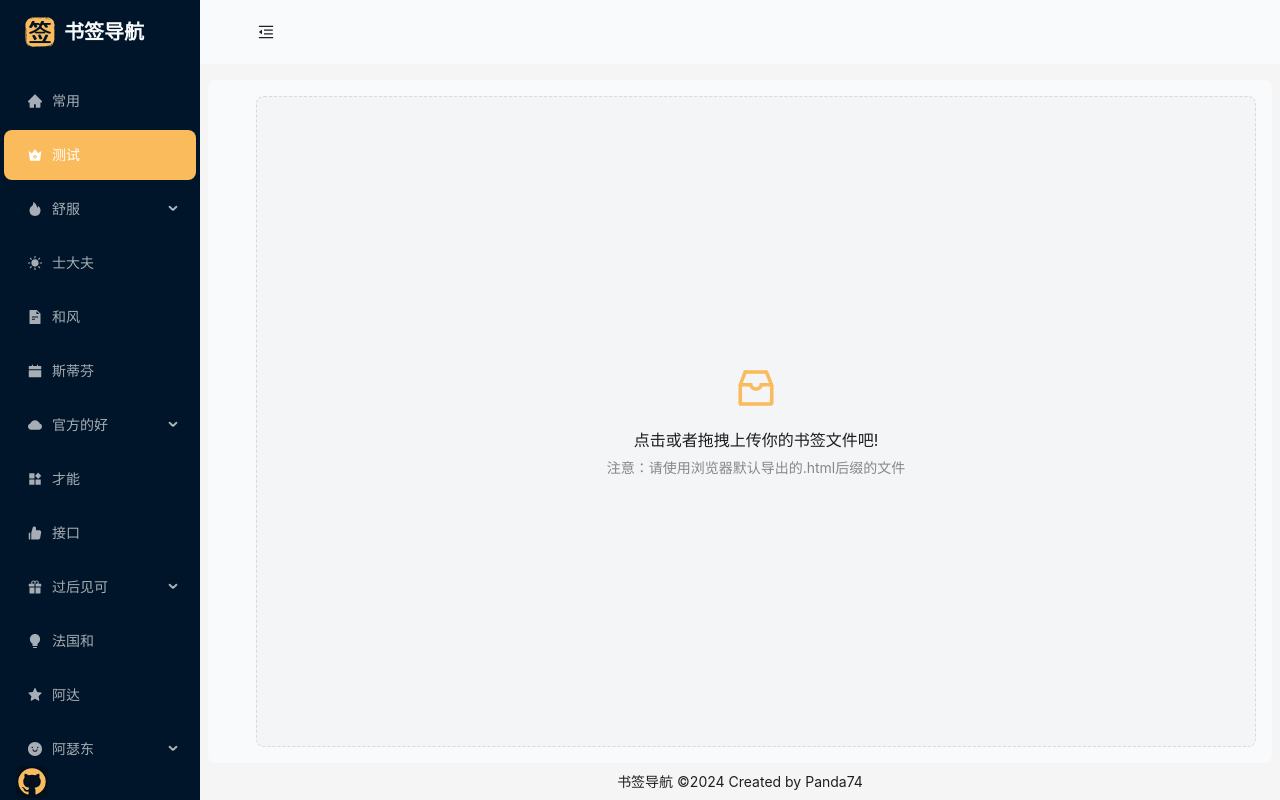
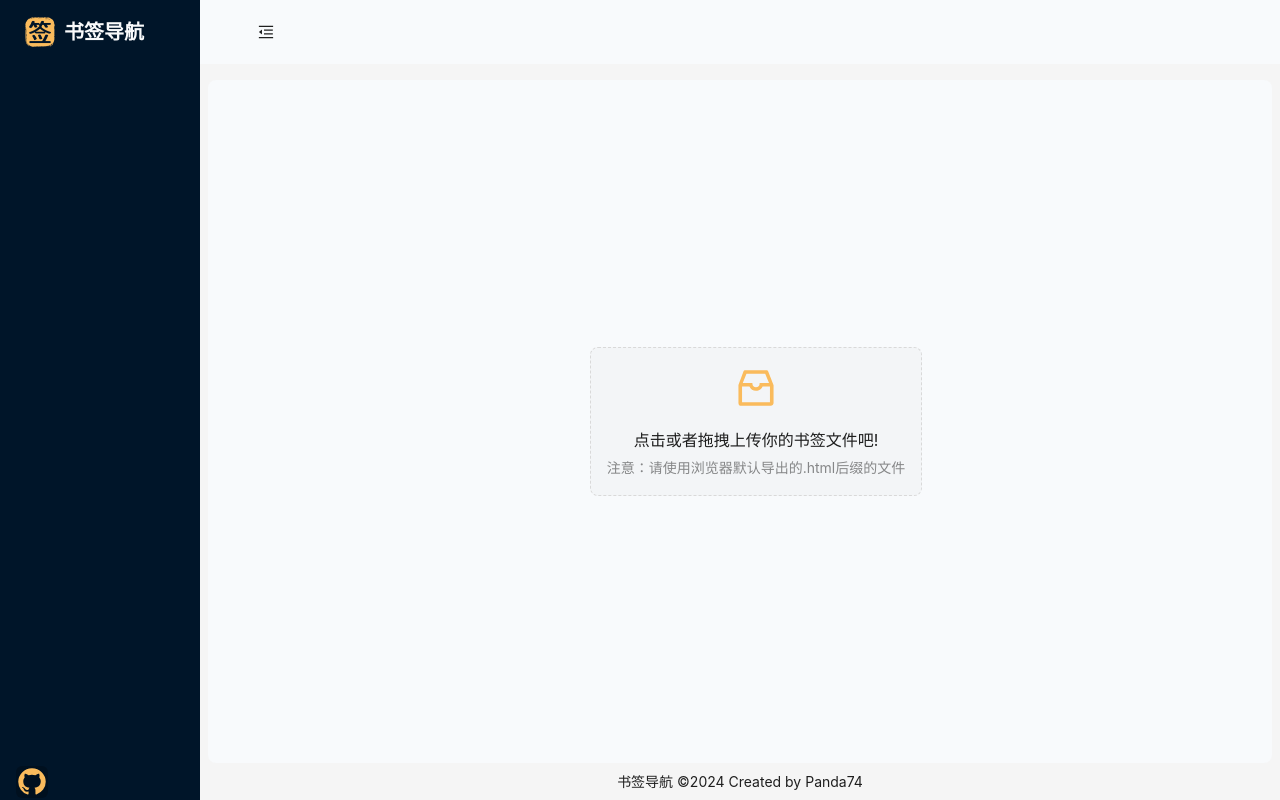
Before and after one commit to panda74/bookmark-web, a React (Vite) app: page / in a window 1280 px wide. Built offline with nearby package versions, Linux system fonts and the light colour scheme.

Commit message:
feat: 🧩 使用redux存储书签项

```diff
--- a/package.json
+++ b/package.json
@@ -13,7 +13,7 @@
 	},
 	"lint-staged": {
 		"src/**/*.{ts,tsx}": [
-			"pnpm lint",
+			"eslint . --ext ts,tsx --report-unused-disable-directives",
 			"prettier --write --ignore-unknown"
 		]
 	},
--- a/src/components/FileUpload.tsx
+++ b/src/components/FileUpload.tsx
@@ -2,12 +2,148 @@ import { InboxOutlined } from '@ant-design/icons'
 import type { UploadProps } from 'antd'
 import { Spin, Upload } from 'antd'
 import { useState } from 'react'
+import { useDispatch } from 'react-redux'
+import { setItems } from '@/redux/navSlice'
+import type { NavItems } from '@/types/components/Layout'
 
 const { Dragger } = Upload
 
 const FileUpload: React.FC = () => {
 	const [disabled, setDisabled] = useState(false)
-	const handleFile = () => setDisabled(true)
+	const dispatch = useDispatch()
+	const items: NavItems = [
+		{ name: '常用' },
+		{ name: '测试' },
+		{
+			name: '舒服',
+			children: [
+				{
+					name: '默认',
+				},
+				{
+					name: '水电费',
+					children: [{ name: '默认' }, { name: '是谁的' }],
+				},
+				{
+					name: '大师傅似的',
+				},
+			],
+		},
+		{ name: '士大夫' },
+		{ name: '和风' },
+		{ name: '斯蒂芬' },
+		{
+			name: '官方的好',
+			children: [
+				{
+					name: '默认',
+				},
+				{
+					name: '水电费',
+					children: [
+						{ name: '默认' },
+						{
+							name: '考核',
+							children: [
+								{ name: '默认' },
+								{
+									name: '多少分',
+									children: [
+										{
+											name: '默认',
+										},
+										{
+											name: '阿斯蒂芬',
+										},
+									],
+								},
+							],
+						},
+						{ name: '规范的' },
+					],
+				},
+				{
+					name: '大师傅似的',
+					children: [{ name: '默认' }, { name: '是谁的' }],
+				},
+			],
+		},
+		{ name: '才能' },
+		{ name: '接口' },
+		{
+			name: '过后见可',
+			children: [
+				{
+					name: '默认',
+				},
+				{
+					name: '水电费',
+				},
+				{
+					name: '大师傅似的',
+					children: [
+						{ name: '默认' },
+						{
+							name: '考核',
+							children: [
+								{ name: '默认' },
+								{
+									name: '多少分',
+									children: [
+										{
+											name: '默认',
+										},
+										{
+											name: '阿斯蒂芬',
+										},
+									],
+								},
+							],
+						},
+						{ name: '规范的' },
+					],
+				},
+			],
+		},
+		{ name: '法国和' },
+		{ name: '阿达' },
+		{
+			name: '阿瑟东',
+			children: [
+				{
+					name: '默认',
+				},
+				{
+					name: '水电费',
+					children: [{ name: '默认' }, { name: '是谁的' }],
+				},
+				{
+					name: '大师傅似的',
+				},
+			],
+		},
+		{ name: '出现' },
+		{ name: '想象中' },
+		{
+			name: '则重新',
+			children: [
+				{
+					name: '默认',
+				},
+				{
+					name: '水电费',
+				},
+				{
+					name: '大师傅似的',
+				},
+			],
+		},
+		{ name: '转成' },
+	]
+	const handleFile = () => {
+		setDisabled(true)
+		dispatch(setItems(items))
+	}
 	const props: UploadProps = {
 		name: 'bookmark',
 		accept: '.html',
@@ -28,13 +164,20 @@ const FileUpload: React.FC = () => {
 	}
 
 	return (
-		<Dragger {...props}>
-			<p className='ant-upload-drag-icon'>
-				{disabled ? <Spin size='large'></Spin> : <InboxOutlined />}
-			</p>
-			<p className='ant-upload-text'>点击或者拖拽上传你的书签文件吧!</p>
-			<p className='ant-upload-hint'>注意：请使用浏览器默认导出的.html后缀的文件</p>
-		</Dragger>
+		<div className='h-full w-full flex items-center justify-center'>
+			<Spin spinning={disabled} size='large'>
+				<Dragger {...props}>
+					<p className='ant-upload-drag-icon'>
+						<InboxOutlined />
+					</p>
+
+					{!disabled && <p className='ant-upload-text'>点击或者拖拽上传你的书签文件吧!</p>}
+					<p className='ant-upload-hint'>
+						{disabled ? '正在为您生成书签导航' : '注意：请使用浏览器默认导出的.html后缀的文件'}
+					</p>
+				</Dragger>
+			</Spin>
+		</div>
 	)
 }
 
--- a/src/components/Layout/SiderBar/index.tsx
+++ b/src/components/Layout/SiderBar/index.tsx
@@ -20,10 +20,12 @@ import {
 import { Layout, Menu, Avatar, Space } from 'antd'
 import Github from '@/assets/github.svg?react'
 import type { NavItems } from '@/types/components/Layout'
+import { useMemo } from 'react'
+import { useSelector } from 'react-redux'
+import { RootState } from '@/redux/store'
 
 interface SiderBarProps {
 	collapsed: boolean
-	items: NavItems
 }
 interface MenuItem {
 	key: string
@@ -32,7 +34,8 @@ interface MenuItem {
 	children?: MenuItem[]
 }
 const { Sider } = Layout
-const SiderBar: React.FC<SiderBarProps> = ({ collapsed, items }) => {
+const SiderBar: React.FC<SiderBarProps> = ({ collapsed }) => {
+	const items = useSelector((state: RootState) => state.nav.items)
 	const commonIcon = <HomeFilled />
 	const defaultIcon = <BookFilled />
 	const icons = [
@@ -83,7 +86,7 @@ const SiderBar: React.FC<SiderBarProps> = ({ collapsed, items }) => {
 			return transformedItem
 		})
 	}
-	const menuItems = transformItems(items, icons)
+	const menuItems = useMemo(() => transformItems(items, icons), [items])
 
 	return (
 		<Sider trigger={null} collapsible collapsed={collapsed}>
@@ -100,7 +103,7 @@ const SiderBar: React.FC<SiderBarProps> = ({ collapsed, items }) => {
 					className='overflow-auto flex-1 py-2'
 					theme='dark'
 					mode='inline'
-					defaultSelectedKeys={['1']}
+					defaultSelectedKeys={['0']}
 					items={menuItems}
 				/>
 				<Space size={16} className='h-9 px-4 py-2'>
--- a/src/components/Layout/index.tsx
+++ b/src/components/Layout/index.tsx
@@ -1,144 +1,14 @@
 import SiderBar from './SiderBar'
 import { Layout } from 'antd'
-import type { NavItems } from '@/types/components/Layout'
 import { useState } from 'react'
 import Main from './Main'
 
 const LayoutPage: React.FC = () => {
 	const [collapsed, setCollapsed] = useState(false)
-	const items: NavItems = [
-		{ name: '常用' },
-		{ name: '测试' },
-		{
-			name: '舒服',
-			children: [
-				{
-					name: '默认',
-				},
-				{
-					name: '水电费',
-					children: [{ name: '默认' }, { name: '是谁的' }],
-				},
-				{
-					name: '大师傅似的',
-				},
-			],
-		},
-		{ name: '士大夫' },
-		{ name: '和风' },
-		{ name: '斯蒂芬' },
-		{
-			name: '官方的好',
-			children: [
-				{
-					name: '默认',
-				},
-				{
-					name: '水电费',
-					children: [
-						{ name: '默认' },
-						{
-							name: '考核',
-							children: [
-								{ name: '默认' },
-								{
-									name: '多少分',
-									children: [
-										{
-											name: '默认',
-										},
-										{
-											name: '阿斯蒂芬',
-										},
-									],
-								},
-							],
-						},
-						{ name: '规范的' },
-					],
-				},
-				{
-					name: '大师傅似的',
-					children: [{ name: '默认' }, { name: '是谁的' }],
-				},
-			],
-		},
-		{ name: '才能' },
-		{ name: '接口' },
-		{
-			name: '过后见可',
-			children: [
-				{
-					name: '默认',
-				},
-				{
-					name: '水电费',
-				},
-				{
-					name: '大师傅似的',
-					children: [
-						{ name: '默认' },
-						{
-							name: '考核',
-							children: [
-								{ name: '默认' },
-								{
-									name: '多少分',
-									children: [
-										{
-											name: '默认',
-										},
-										{
-											name: '阿斯蒂芬',
-										},
-									],
-								},
-							],
-						},
-						{ name: '规范的' },
-					],
-				},
-			],
-		},
-		{ name: '法国和' },
-		{ name: '阿达' },
-		{
-			name: '阿瑟东',
-			children: [
-				{
-					name: '默认',
-				},
-				{
-					name: '水电费',
-					children: [{ name: '默认' }, { name: '是谁的' }],
-				},
-				{
-					name: '大师傅似的',
-				},
-			],
-		},
-		{ name: '出现' },
-		{ name: '想象中' },
-		{
-			name: '则重新',
-			children: [
-				{
-					name: '默认',
-				},
-				{
-					name: '水电费',
-				},
-				{
-					name: '大师傅似的',
-				},
-			],
-		},
-		{ name: '转成' },
-	]
 
 	return (
 		<Layout className='h-screen'>
-			<SiderBar collapsed={collapsed} items={items}></SiderBar>
+			<SiderBar collapsed={collapsed}></SiderBar>
 			<Main collapsed={collapsed} onClick={() => setCollapsed(!collapsed)}></Main>
 		</Layout>
 	)
--- a/src/main.tsx
+++ b/src/main.tsx
@@ -1,10 +1,14 @@
 import React from 'react'
 import ReactDOM from 'react-dom/client'
 import App from './App.tsx'
+import { Provider } from 'react-redux'
+import store from '@/redux/store'
 import './index.css'
 
 ReactDOM.createRoot(document.getElementById('root')!).render(
-  <React.StrictMode>
-    <App />
-  </React.StrictMode>,
+	<React.StrictMode>
+		<Provider store={store}>
+			<App />
+		</Provider>
+	</React.StrictMode>,
 )
--- /dev/null
+++ b/src/redux/navSlice.ts
@@ -0,0 +1,23 @@
+import { createSlice, PayloadAction } from '@reduxjs/toolkit'
+import type { NavItems } from '@/types/components/Layout'
+
+export interface NavState {
+	items: NavItems
+}
+
+const initialState: NavState = {
+	items: [],
+}
+
+const navSlice = createSlice({
+	name: 'nav',
+	initialState,
+	reducers: {
+		setItems(state, action: PayloadAction<NavItems>) {
+			state.items = action.payload
+		},
+	},
+})
+
+export const { setItems } = navSlice.actions
+export default navSlice.reducer
--- /dev/null
+++ b/src/redux/store.ts
@@ -0,0 +1,12 @@
+import { configureStore } from '@reduxjs/toolkit'
+import navReducer from '@/redux/navSlice'
+
+const store = configureStore({
+	reducer: {
+		nav: navReducer,
+	},
+})
+
+export type RootState = ReturnType<typeof store.getState>
+export type AppDispatch = typeof store.dispatch
+export default store
```
Also changed, not shown: scripts/preinstall.js (renamed from scritps/preinstall.js).
